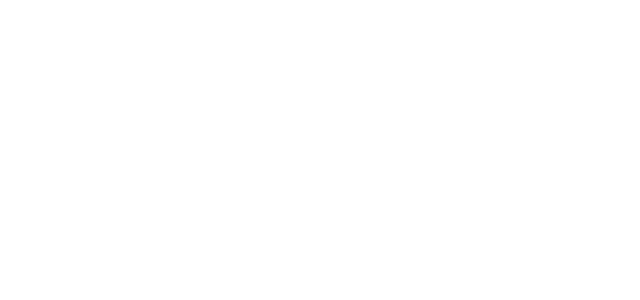
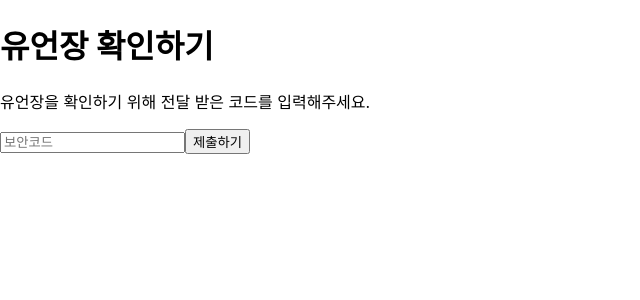
Before and after one commit to YooByWk/Epilogue-c208, a React (Create React App) app in the folder frontend/: page /viewer in a window 1280 px wide. Before the commit this address had no page. Shown: the top 300 px of the page, without its empty margins (0-640 px from the left). Built offline with nearby package versions, Linux system fonts and the light colour scheme.

Commit message:
Feat : build

```diff
--- a/frontend/src/App.js
+++ b/frontend/src/App.js
@@ -2,7 +2,7 @@
 import { BrowserRouter, Routes, Route } from "react-router-dom";
 import Select from "./Select";
 import WillApplyWitness from './WillApplyWitness';
-
+import WillViewViewer from './WillViewViewer';
 function App() {
   return (
     <>
@@ -11,6 +11,7 @@
       <Route path='home' element={<Select />} />
       <Route path="/" element={<Select />} />
       <Route path="/witness" element={<WillApplyWitness />} />
+      <Route path='/viewer' element={<WillViewViewer />} />
     </Routes>
     </BrowserRouter>
     </>
--- /dev/null
+++ b/frontend/src/WillViewViewer.js
@@ -0,0 +1,37 @@
+import React, { useState } from 'react';
+import axios from 'axios';
+
+function WillViewViewer() {
+  const [code, setCode] = useState('');
+
+  const handleSubmit = async () => {
+    if (code.trim() === '') {
+      alert('코드를 입력해주세요.');
+      return;
+    }
+
+    try {
+      const response = await axios.post('URL_HERE', { code });
+
+      // Handle response as needed
+    } catch (error) {
+      console.error('Error:', error);
+    }
+  };
+
+  return (
+    <div>
+      <h1>유언장 확인하기</h1>
+      <p>유언장을 확인하기 위해 전달 받은 코드를 입력해주세요.</p>
+      <input
+        type="text"
+        placeholder="보안코드"
+        value={code}
+        onChange={(e) => setCode(e.target.value)}
+      />
+      <button onClick={handleSubmit}>제출하기</button>
+    </div>
+  );
+}
+
+export default WillViewViewer;
```
